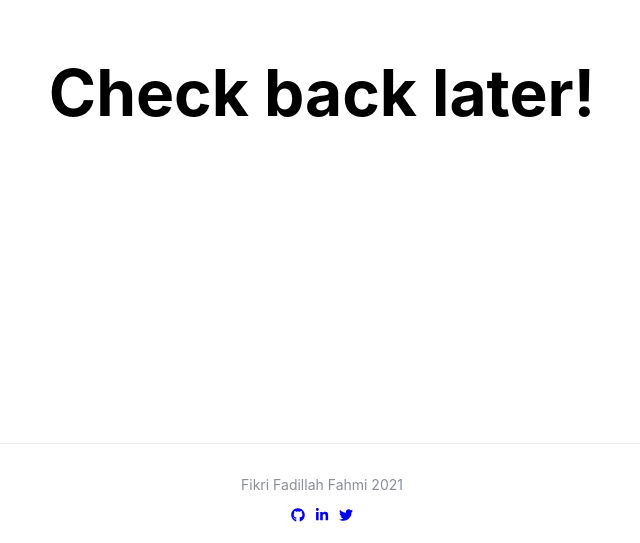
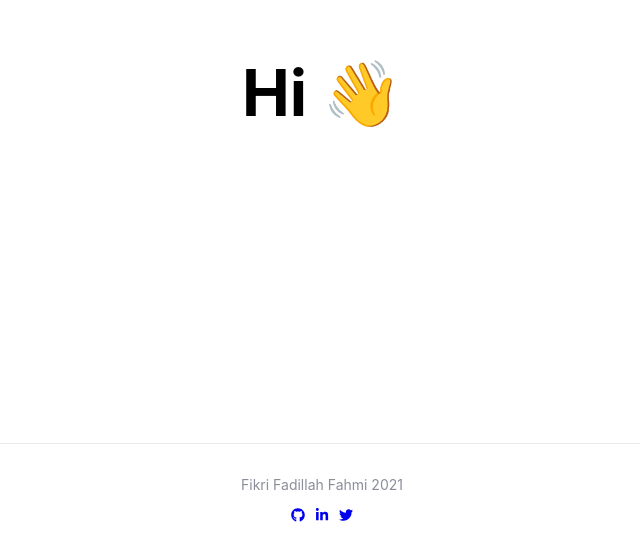
Before and after one commit to fikrif/ffami, a Next.js app: page / in a window 1280 px wide. Shown: the part 257-800 px from the top of the page, without its empty margins (318-958 px from the left). Built offline with nearby package versions, Linux system fonts and the light colour scheme.

Commit message:
adjust content

```diff
--- a/pages/index.tsx
+++ b/pages/index.tsx
@@ -25,7 +25,7 @@ export default function Home() {
       <main>
         <h1 className="title">
           {/* Welcome to The <a href="https://indonesiadermawan.id/campaign/10484/rebut-kembali-palestina-dengan-sedekah-terkuatmu" target="_blank">Struggle</a> */}
-          Check back later!
+          Hi 👋
         </h1>
       </main>
 
```
